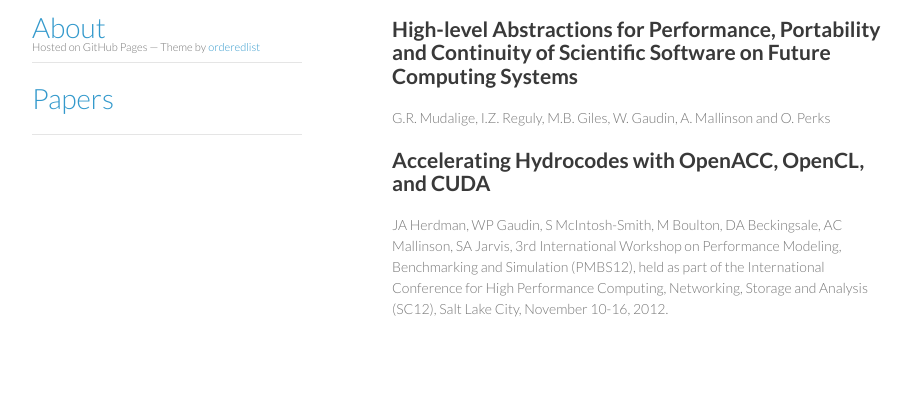
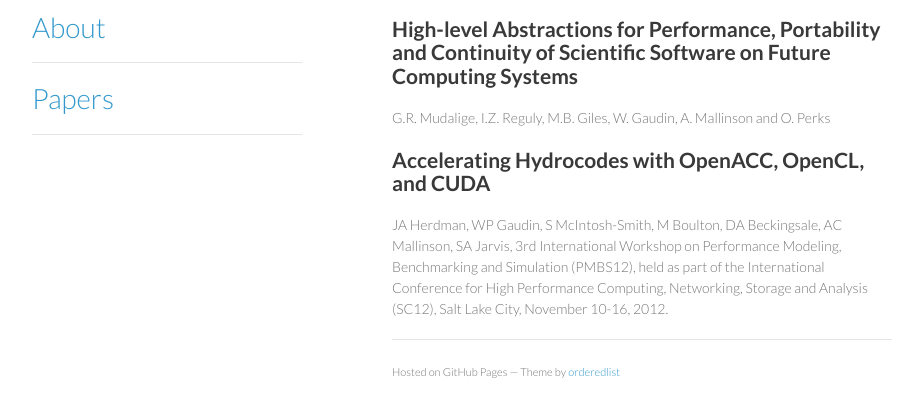
Before and after one commit to UK-MAC/uk-mac.github.com, a plain HTML site: page papers.html in a window 1280 px wide. Shown: the part 719-1136 px from the top of the page, without its empty margins (178-1097 px from the left). Before the commit the page ends 1108 px from the top, so only its background shows below. Drawn offline with Linux system fonts and the light colour scheme.

Commit message:
Update papers.html

```diff
--- a/papers.html
+++ b/papers.html
@@ -51,12 +51,12 @@
 <h2>Accelerating Hydrocodes with OpenACC, OpenCL, and CUDA</h2>
 <p>JA Herdman, WP Gaudin, S McIntosh-Smith, M Boulton, DA Beckingsale, AC Mallinson, SA Jarvis, 3rd International Workshop on Performance Modeling, Benchmarking and Simulation (PMBS12), held as part of the International Conference for High Performance Computing, Networking, Storage and Analysis (SC12), Salt Lake City, November 10-16, 2012.</p>
 
+<hr />
+<p><small>Hosted on GitHub Pages &mdash; Theme by <a href="https://github.com/orderedlist">orderedlist</a></small></p>
+
 
 
       </section>
-      <footer>
-        <p><small>Hosted on GitHub Pages &mdash; Theme by <a href="https://github.com/orderedlist">orderedlist</a></small></p>
-      </footer>
     </div>
     <script src="javascripts/scale.fix.js"></script>
               <script type="text/javascript">
```
